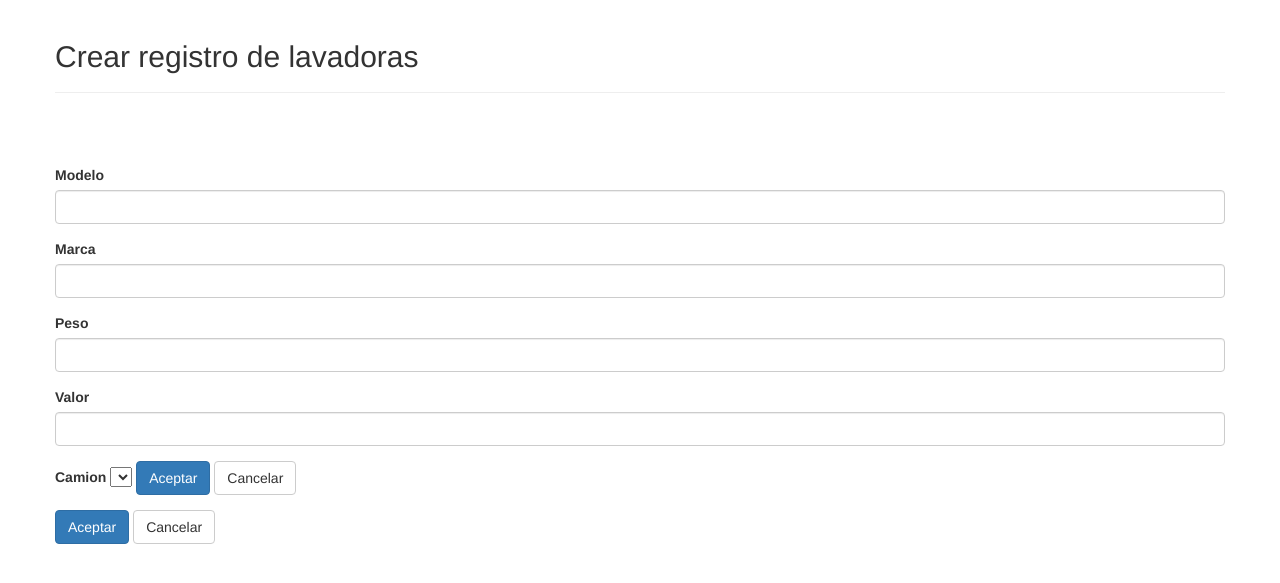
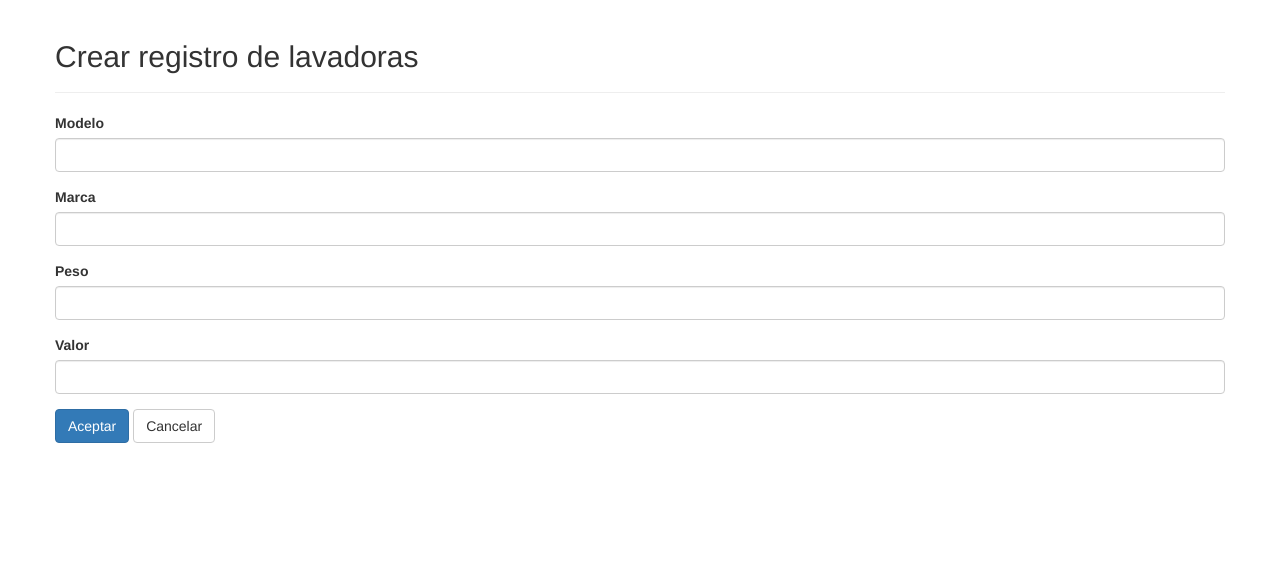
Before and after one commit to Jent22/Proyecto-FinalWeb, a PHP site: page /add-lavadoras.php in a window 1280 px wide. Shown: the top 583 px of the page. Run offline with PHP 8.4, Linux system fonts and the light colour scheme; data that the repository does not hold is empty.

Commit message:
7ma version

```diff
--- a/add-lavadoras.php
+++ b/add-lavadoras.php
@@ -1,28 +1,53 @@
 <?php
-if(!empty($_POST))
-{
-    $alert='';
-    if(empty($_POST['Marca'])||empty($_POST['Modelo'])||empty($_POST['Valor'])||empty($_POST['Peso'])||empty($_POST['IDcamion'])){
-        $alert='<p class="msg_error">Todos los campos son obligatorios.</p>';
+require_once "conn.php";
+
+$Modelo  = $Valor = $Peso = $Marca = "";
+$ModeloError = $ValorError = $PesoError = $MarcaError = "";
+
+if ($_SERVER["REQUEST_METHOD"] == "POST") {
+    $Modelo = trim($_POST["Modelo"]);
+    if (empty($Modelo)) {
+        $ModeloError = "Se requiere de un Modelo.";
+    } elseif (!filter_var($Modelo, FILTER_VALIDATE_REGEXP, array("options"=>array("regexp"=>"/^[a-zA-Z\s]+$/")))) {
+        $ModeloError = "Modelo no valido.";
+    } else {
+        $Modelo = $Modelo;
     }
-    else{
-        include "../conn.php";
-        $Marca = $_POST['Marca'];
-        $Modelo = $_POST['Modelo'];
-        $Valor = $_POST['Valor'];
-        $Peso = $_POST['Peso'];
-        $IDcamion = $_POST['IDcamion'];
-        $query = mysqli_query($conn,"INSERT INTO lavadoras(Marca,Modelo,Valor,Peso,IDcamion)VALUES('$Marca','$Modelo','$Valor','$Peso','$IDcamion')");
-        if($query){
-            $alert='<p class="msg_save">Usuario creado correctamente</p>';
-        }
-        else{
-            $alert='<p class="msg_error">Error</p>';
-        }
+
+    $Valor = trim($_POST["Valor"]);
+    if(empty($Valor)){
+        $ValorError = "El Valor es requerido.";
+    } else {
+        $Valor = $Valor;
     }
+
+    $Peso = trim($_POST["Peso"]);
+    if(empty($Peso)){
+        $PesoError = "El Peso es requerido.";
+    } else {
+        $Peso = $Peso;
+    }
+
+    $Marca = trim($_POST["Marca"]);
+    if(empty($Peso)){
+        $PesoError = "La Marca es requerida.";
+    } else {
+        $Marca = $Marca;
+    }
+
+    if (empty($ModeloError_err) && empty($ColorError) && empty($ComentarioError) && empty($ValorError) && empty($LavadorasError) && empty($PesoError) && empty($MarcaError)) {
+          $sql = "INSERT INTO `lavadoras` (`Modelo`,`Valor`,`Peso`,`Marca`) VALUES ('$Modelo','$Valor','$Peso','$Marca')";
+
+          if (mysqli_query($conn, $sql)) {
+              header("location: index.php");
+          } else {
+               echo "Algo salio mal, intentelo de nuevo.";
+          }
+      }
+    mysqli_close($conn);
 }
+?>
 
-?>
 <!DOCTYPE html>
 <html lang="en">
 <head>
@@ -44,56 +69,33 @@ if(!empty($_POST))
                     <div class="page-header">
                         <h2>Crear registro de lavadoras</h2>
                     </div>
-                    <div class="alert"><?php echo isset($alert)?$alert:'' ?></div>
                     <form action="<?php echo htmlspecialchars($_SERVER["PHP_SELF"]); ?>" method="post">
-                        <div class="form-group">
+                        <div class="form-group <?php echo (!empty($ModeloError)) ? 'has-error' : ''; ?>">
                             <label>Modelo</label>
                             <input type="text" name="Modelo" class="form-control" value="">
+                            <span class="help-block"><?php echo $ModeloError;?></span>
                         </div>
 
-                        <div class="form-group">
+                        <div class="form-group <?php echo (!empty($MarcaError)) ? 'has-error' : ''; ?>">
                             <label>Marca</label>
                             <input type="text" name="Marca" class="form-control" value="">
+                            <span class="help-block"><?php echo $MarcaError;?></span>
                         </div>
 
-                        <div class="form-group">
+                        <div class="form-group <?php echo (!empty($PesoError)) ? 'has-error' : ''; ?>">
                             <label>Peso</label>
                             <input type="text" name="Peso" class="form-control" value="">
+                            <span class="help-block"><?php echo $PesoError;?></span>
                         </div>
 
-                        <div class="form-group">
+                        <div class="form-group <?php echo (!empty($ValorError)) ? 'has-error' : ''; ?>">
                             <label>Valor</label>
                             <input name="Valor" class="form-control">
+                            <span class="help-block"><?php echo $ValorError;?></span>
                         </div>
-                        <div class="form-group">
-                            <label form="Camiones">Camion</label>
-                            <?php
-                            require_once "conn.php";
-                            $query = mysqli_query($conn,"SELECT * FROM camiones");
-                            $result = mysqli_num_rows($query);
-
-
-                            ?>
-                            <select class="form-select" name="IDcamion" id="IDcamion">
-                            <?php
-                            if($result>0){
-                                while($IDcamion = mysqli_fetch_array($query_rol)){
-                            ?>
-                            <option value="<?php echo $IDcamion["ID"];?>"><?php echo $IDcamion["Marca"]?></option>
-                            <?php
-
-                                }
-                            }
-                            ?>
-                            </select>
-                            <input type="submit" class="btn btn-primary" value="Aceptar">
-                        <a href="index.php" class="btn btn-default">Cancelar</a>
-                        </div>
-
                         <div class="wrapper">
                         <input type="submit" class="btn btn-primary" value="Aceptar">
                         <a href="index.php" class="btn btn-default">Cancelar</a>
-                        </div>
                     </form>
                 </div>
             </div>
```
